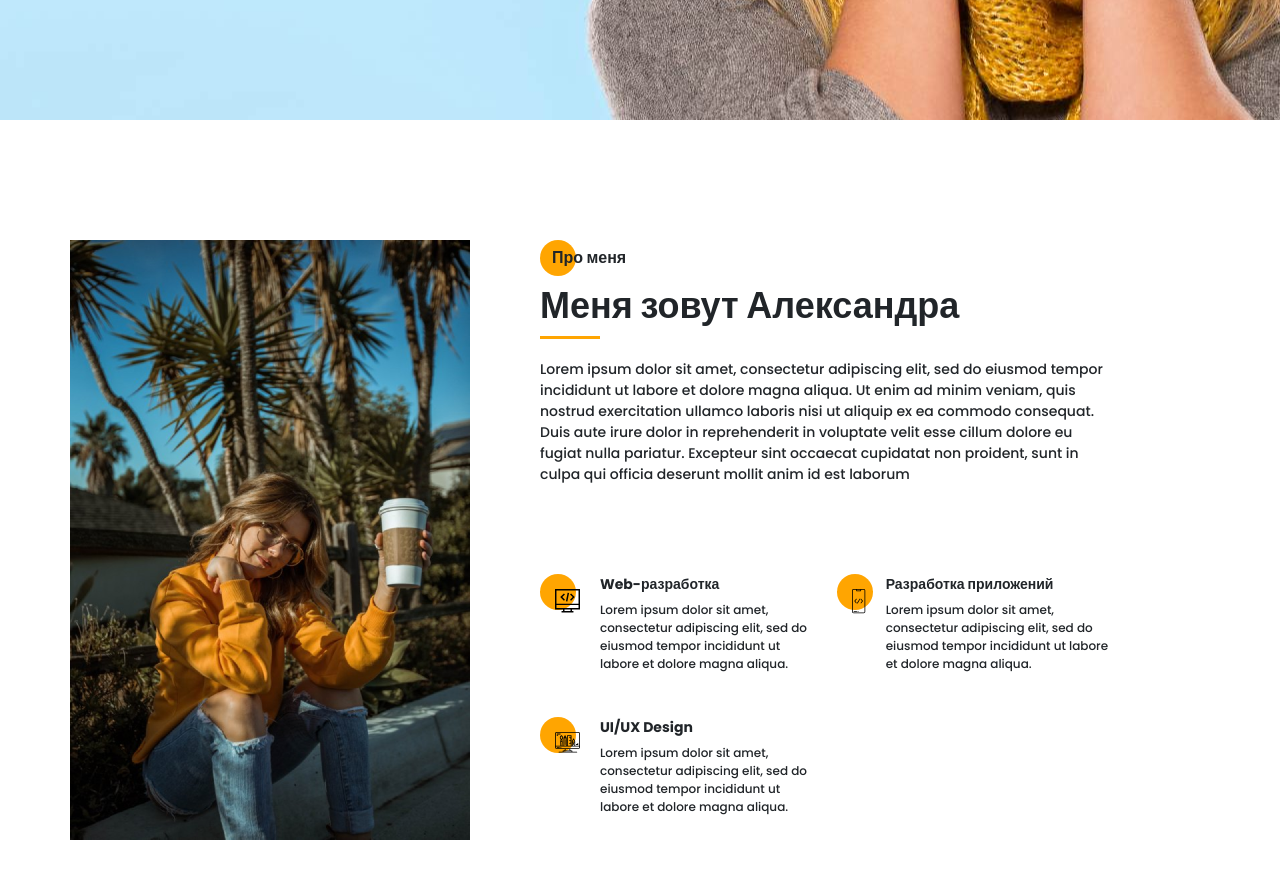
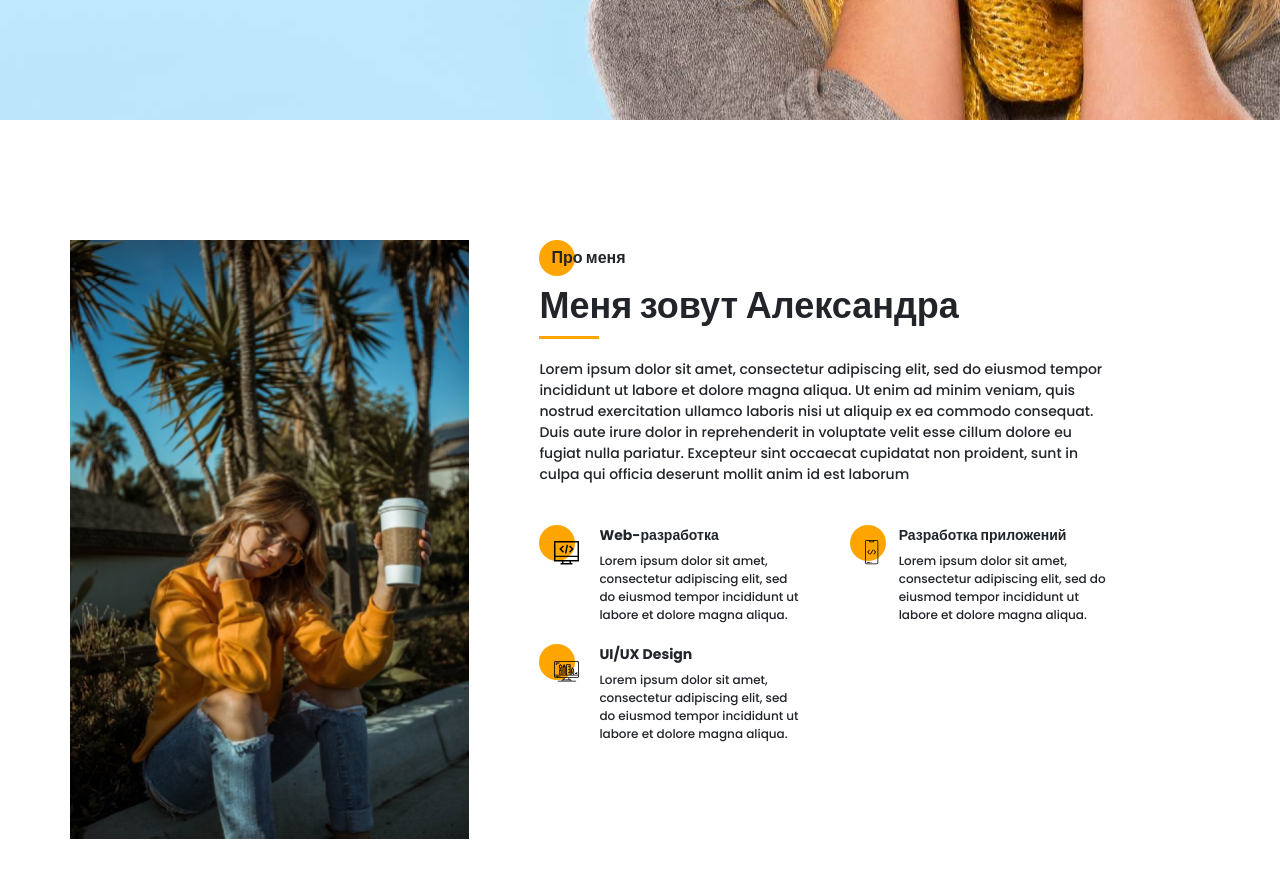
Before and after one commit to vrbdas/Portfolio, a website: page src/index.html in a window 1280 px wide. Shown: the part 680-1558 px from the top of the page. Drawn offline with nearby package versions, Linux system fonts and the light colour scheme; files that its build step writes are made by us from their sources; files whose address does not match are found by name.

Commit message:
02.02.2023

```diff
--- a/src/index.html
+++ b/src/index.html
@@ -106,37 +106,42 @@
 	<section class="about-me">
 		<div class="container">
 			<div class="about-me__wrapper">
-				<img class="about-me__photo" src="img/Photo.png" alt="photo">
+				<div class="about-me__photo">
+					<img src="img/Photo.png" alt="photo">
+				</div>
 				<div class="about-me__text">
-					<div class="title_fs16 about-me__subtitle">Про меня</div>
-					<div class="title_fs36 about-me__title">Меня зовут Александра</div>
-					<div class="about-me__divider"></div>
-					Lorem ipsum dolor sit amet, consectetur adipiscing elit, sed do eiusmod tempor incididunt ut labore et dolore magna aliqua. Ut enim ad minim veniam, quis nostrud exercitation ullamco laboris nisi ut aliquip ex ea commodo consequat. Duis aute irure dolor in reprehenderit in voluptate velit esse cillum dolore eu fugiat nulla pariatur. Excepteur sint occaecat cupidatat non proident, sunt in culpa qui officia deserunt mollit anim id est laborum
+					<h2 class="title_fs16 about-me__title">Про меня</h2>
+					<div class="title_fs36 about-me__subtitle">Меня зовут Александра</div>
+					<div class="divider divider_mb20"></div>
+					<p class="about-me__descr">Lorem ipsum dolor sit amet, consectetur adipiscing elit, sed do eiusmod tempor incididunt ut labore et dolore magna aliqua. Ut enim ad minim veniam, quis nostrud exercitation ullamco laboris nisi ut aliquip ex ea commodo consequat. Duis aute irure dolor in reprehenderit in voluptate velit esse cillum dolore eu fugiat nulla pariatur. Excepteur sint occaecat cupidatat non proident, sunt in culpa qui officia deserunt mollit anim id est laborum</p>
 				</div>
 				<div class="about-me__skills">
-					<div class="about-me__skill">
-						<div class="about-me__icon">
+					<div class="skill">
+						<div class="skill__icon">
 							<img src="icons/web development.svg" alt="web development">
 						</div>
-						<div class="about-me__descr">
-							<div class="title_fs14 about-me__title-skill">Web-разработка</div>
-							Lorem ipsum dolor sit amet, consectetur adipiscing elit, sed do eiusmod tempor incididunt ut labore et dolore magna aliqua.</div>
+						<div>
+							<div class="title_fs14 skill__title">Web-разработка</div>
+							<div class="skill__descr">Lorem ipsum dolor sit amet, consectetur adipiscing elit, sed do eiusmod tempor incididunt ut labore et dolore magna aliqua.
+							</div>
+						</div>
 					</div>
-					<div class="about-me__skill">
-						<div class="about-me__icon">
+					<div class="skill">
+						<div class="skill__icon">
 							<img src="icons/Mobile dev.svg" alt="Mobile dev">
 						</div>
-						<div class="about-me__descr">
-							<div class="title_fs14 about-me__title-skill">Разработка приложений</div>
-							Lorem ipsum dolor sit amet, consectetur adipiscing elit, sed do eiusmod tempor incididunt ut labore et dolore magna aliqua.</div>
+						<div>
+							<div class="title_fs14 skill__title">Разработка приложений</div>
+							<div class="skill__descr">Lorem ipsum dolor sit amet, consectetur adipiscing elit, sed do eiusmod tempor incididunt ut labore et dolore magna aliqua.</div>
+						</div>
 					</div>
-					<div class="about-me__skill">
-						<div class="about-me__icon">
+					<div class="skill">
+						<div class="skill__icon">
 							<img src="icons/Design.svg" alt="Design">
 						</div>
-						<div class="about-me__descr">
-							<div class="title_fs14 about-me__title-skill">UI/UX Design</div>
-							Lorem ipsum dolor sit amet, consectetur adipiscing elit, sed do eiusmod tempor incididunt ut labore et dolore magna aliqua.
+						<div>
+							<div class="title_fs14 skill__title">UI/UX Design</div>
+							<div class="skill__descr">Lorem ipsum dolor sit amet, consectetur adipiscing elit, sed do eiusmod tempor incididunt ut labore et dolore magna aliqua.</div>
 						</div>
 					</div>
 				</div>
--- a/src/sass/blocks/_about-me.scss
+++ b/src/sass/blocks/_about-me.scss
@@ -1,63 +1,62 @@
 .about-me {
 	min-height: 840px;
-    padding: 120px 0;
+	padding-top: 120px;
 	&__wrapper {
 		padding-right: 100px;
 		display: grid;
-        grid-template-columns: repeat(2, auto);
-        grid-template-rows: repeat(2, auto);
+		grid-template: auto 1fr/0.7fr 1fr;
 		gap: 40px 70px;
+		align-items: start;
 	}
 	&__photo {
-        grid-row: 1/3;
-        grid-column: 1/2;
+		grid-area: 1/1/3/2;
+		img {
+			width: 100%;
+		}
 	}
 	&__text {
-        grid-row: 1/2;
-        grid-column: 2/3;
-        font-size: 14px;
-        font-weight: 500;
-        line-height: 21px;
+		grid-area: 1/2/2/3;
 		padding-top: 6px;
 	}
-    &__subtitle {
+	&__title {
 		position: relative;
 		@include before_circle;
+		padding-left: 12px;
 		margin-bottom: 6px;
-        padding-left: 12px;
 	}
-    &__divider {
-        width: 60px;
-        height: 3px;
-        background-color: $main-color;
-        margin-bottom: 20px;
+	&__descr {
+		margin: 0;
+		font-size: 14px;
+/* 		font-weight: 500; */
+		line-height: 21px;
 	}
 	&__skills {
-        grid-row: 2/3;
-        grid-column: 2/3;
+		grid-area: 2/2/3/3;
 		display: grid;
+		gap: 20px 50px;
+		grid-template: repeat(2, 1fr)/repeat(2, 1fr);
+		grid-auto-rows: 1fr;
+	}
+}
+.skill {
+	display: grid;
+	grid-template-columns: auto 1fr;
 	gap: 20px;
-        grid-template-columns: repeat(2, auto);
-        grid-template-rows: repeat(2, auto);
+	&__icon {
+		padding: 15px 0 0 15px;
+		position: relative;
+		@include before_circle;
+		&:before {
+			left: 0;
+			top: 0;
+		}
+	}
+	&__title {
+		margin-bottom: 6px;
+	}
+	&__descr {
 		font-size: 12px;
 		font-weight: 500;
 		line-height: 18px;
 	}
-    &__skill {
-        display: flex;
-        gap: 20px;
 }
-    &__icon {
-        margin: 15px 0 0 15px;
-        position: relative;
-        @include before_circle;
-        &:before {
-            left: -15px;
-            top: -15px;
-        }
-    }
-    &__title-skill {
-        margin-bottom: 6px;
-    }
-
-}
--- a/src/sass/blocks/_titles.scss
+++ b/src/sass/blocks/_titles.scss
@@ -17,5 +17,6 @@
 	&_fs48 {
 		font-weight: 700;
 		font-size: 48px;
+		line-height: 60px;
 	}
 }
--- a/src/sass/style.scss
+++ b/src/sass/style.scss
@@ -14,6 +14,17 @@
     max-width: 1140px;
     margin: 0 auto;
 }
+.divider {
+    width: 60px;
+    height: 3px;
+    background-color: $main-color;
+    &_mb60 {
+        margin-bottom: 60px;
+    }
+    &_mb20 {
+        margin-bottom: 20px;
+    }
+}
 
 @import 'blocks/promo';
 @import 'blocks/titles';
```
Also changed, not shown: dist/css/style.min.css, dist/img/1638345206_1.jpg (added), dist/img/test.jpg (added), dist/index.html, src/img/test.jpg (added). Lines whose indentation alone changed are shown as unchanged.
